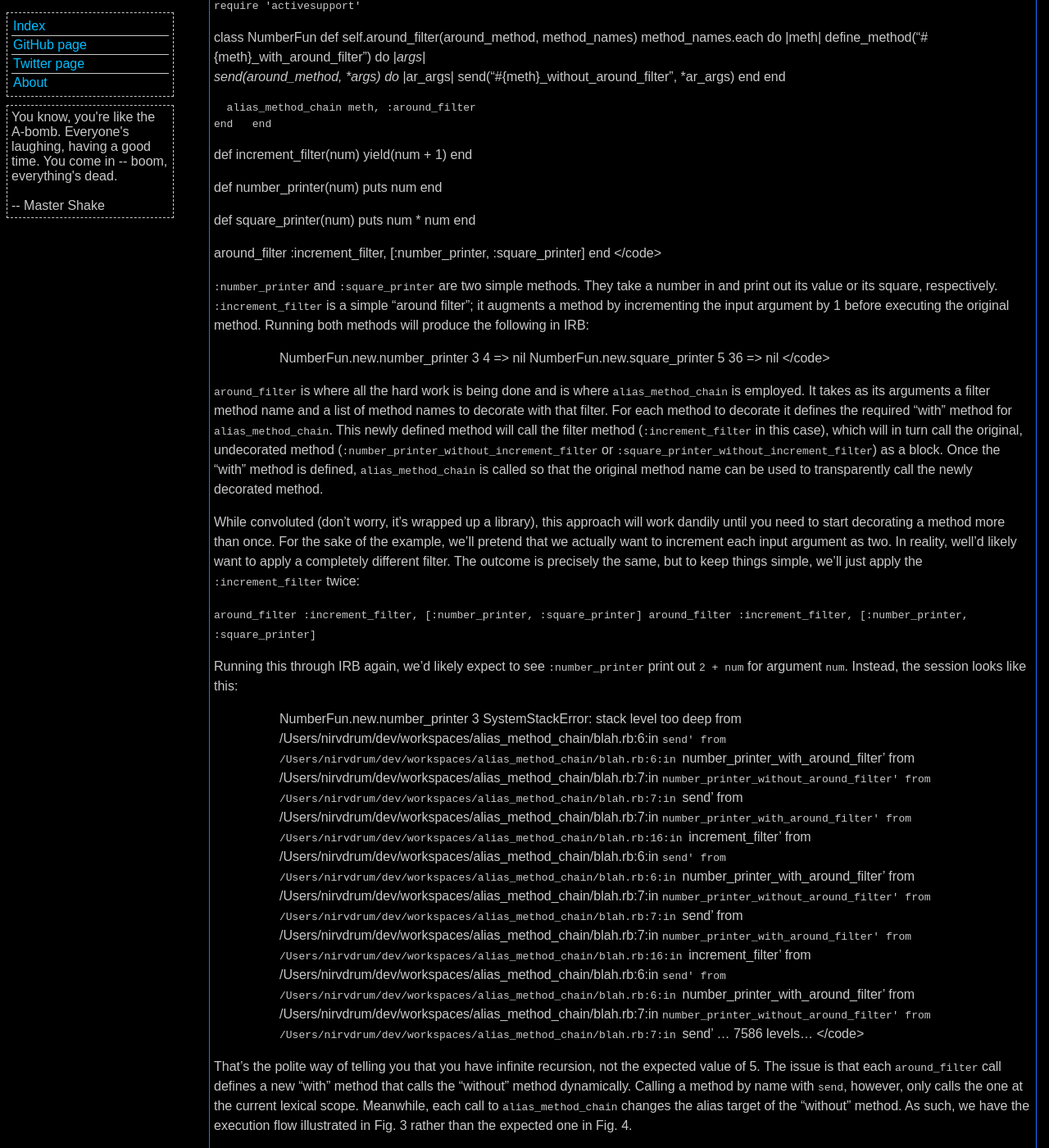
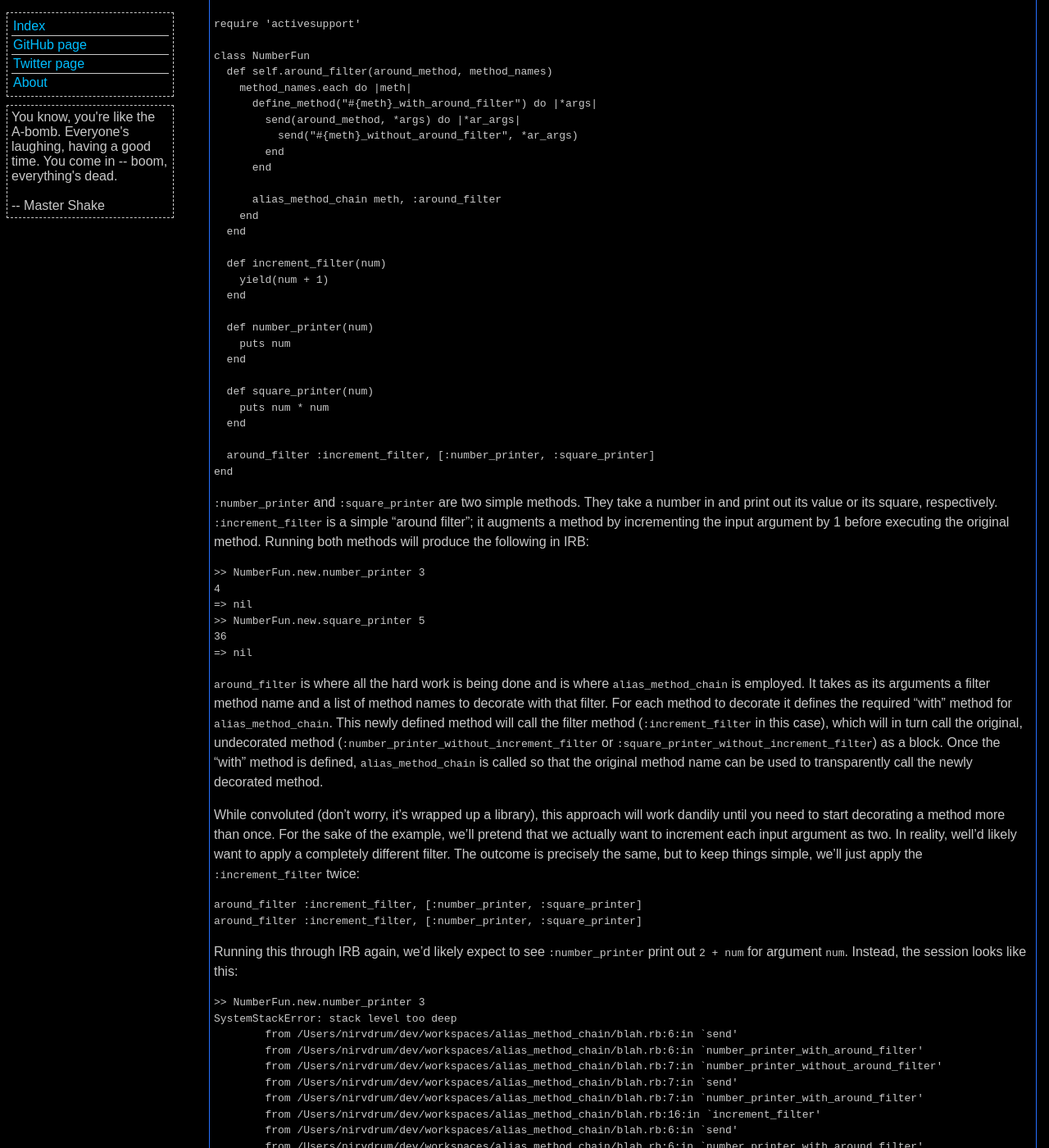
Before and after one commit to nirvdrum/nirvdrum.com, a Jekyll site: the page built from _posts/2009-05-15-alias-method-chain-closure-issue.markdown, in a window 1280 px wide and 1400 px high, scrolled down 2002 px. Shown: the whole window at 82% size. Built offline with Jekyll 4.4.1, drawn with Linux system fonts in a browser that asks for light colours; comment, search, counter and statistics services are not loaded; a style sheet for code colours, icons or effects is not loaded; some of the changed text lies outside the part shown.

Commit message:
Changed code tags back to pre tags so they render properly in feed readers.

```diff
--- a/_layouts/default.html
+++ b/_layouts/default.html
@@ -14,7 +14,6 @@
   <SCRIPT src='http://www.negativetwenty.net/syntaxhighlighter/scripts/shBrushSql.js' type='text/javascript'></SCRIPT>
   <SCRIPT src='http://www.negativetwenty.net/syntaxhighlighter/scripts/shBrushXml.js' type='text/javascript'></SCRIPT>
   <SCRIPT type='text/javascript'>
-    SyntaxHighlighter.config.tagName = 'code';
     SyntaxHighlighter.defaults['gutter'] = false;
     SyntaxHighlighter.all();
   </SCRIPT>
--- a/_posts/2009-05-15-alias-method-chain-closure-issue.markdown
+++ b/_posts/2009-05-15-alias-method-chain-closure-issue.markdown
@@ -10,16 +10,16 @@
 
 More succinctly, the following call:
 
-<code class="brush:ruby">
+<pre class="brush:ruby">
 alias_method_chain :number_printer, :filter
-</code>
+</pre>
 
 is effectively the same as:
 
-<code class="brush:ruby">
+<pre class="brush:ruby">
 alias_method :number_printer_without_filter, :number_printer
 alias_method :number_printer, :number_printer_with_filter
-</code>
+</pre>
 
 Fig. 1 illustrates how the `alias_method_chain` call changes references to the method definitions like so:
 
@@ -38,10 +38,10 @@
 
 The <a href="http://github.com/haruska/ninja-decorators/">ninja-decorators project</a> relies heavily on `alias_method_chain` and its usage will be used as the example throughout the remainder of the article.  ninja-decorators gives you `before_filter`, `after_filter`, and `around_filter` functionality outside of Rails controllers.  With these methods you can handle cross-cutting concerns in a class located elsewhere in your Rails app or without having to use Rails at all.  Using the standard examples of security and logging as cross-cutting concerns, we have something like the following:
 
-<code class="brush:ruby">
+<pre class="brush:ruby">
 around_filter :secure_around, [:number_printer]
 around_filter :log_around, [:number_printer]
-</code>
+</pre>
 
 Here, we want `:log_around` to decorate `:number_printer` with `:secure_around` applied.  Internally, `around_filter` delegates to `alias_method_chain` to handle method decoration.
 
@@ -60,7 +60,7 @@
 
 To make the discussion a little more concrete, we'll use the following example adapted from the ninja-decorators project.  It is a bit contrived, but should serve well enough as a basis for discussion.
 
-<code class="brush:ruby">
+<pre class="brush:ruby">
 require 'activesupport'
 
 class NumberFun
@@ -90,31 +90,31 @@
 
   around_filter :increment_filter, [:number_printer, :square_printer]
 end
-</code>
+</pre>
 
 `:number_printer` and `:square_printer` are two simple methods.  They take a number in and print out its value or its square, respectively.  `:increment_filter` is a simple "around filter"; it augments a method by incrementing the input argument by 1 before executing the original method.  Running both methods will produce the following in IRB:
 
-<code class="brush:ruby">
+<pre class="brush:ruby">
 >> NumberFun.new.number_printer 3
 4
 => nil
 >> NumberFun.new.square_printer 5
 36
 => nil
-</code>
+</pre>
 
 `around_filter` is where all the hard work is being done and is where `alias_method_chain` is employed.  It takes as its arguments a filter method name and a list of method names to decorate with that filter.  For each method to decorate it defines the required "with" method for `alias_method_chain`.  This newly defined method will call the filter method (`:increment_filter` in this case), which will in turn call the original, undecorated method (`:number_printer_without_increment_filter` or `:square_printer_without_increment_filter`) as a block.  Once the "with" method is defined,  `alias_method_chain` is called so that the original method name can be used to transparently call the newly decorated method.
 
 While convoluted (don't worry, it's wrapped up a library), this approach will work dandily until you need to start decorating a method more than once.  For the sake of the example, we'll pretend that we actually want to increment each input argument as two.  In reality, well'd likely want to apply a completely different filter.  The outcome is precisely the same, but to keep things simple, we'll just apply the `:increment_filter` twice:
 
-<code class="brush:ruby">
+<pre class="brush:ruby">
 around_filter :increment_filter, [:number_printer, :square_printer]
 around_filter :increment_filter, [:number_printer, :square_printer]
-</code>
+</pre>
 
 Running this through IRB again, we'd likely expect to see `:number_printer` print out `2 + num` for argument `num`.  Instead, the session looks like this:
 
-<code class="brush:ruby">
+<pre class="brush:ruby">
 >> NumberFun.new.number_printer 3
 SystemStackError: stack level too deep
 	from /Users/nirvdrum/dev/workspaces/alias_method_chain/blah.rb:6:in `send'
@@ -134,7 +134,7 @@
 	from /Users/nirvdrum/dev/workspaces/alias_method_chain/blah.rb:7:in `number_printer_without_around_filter'
 	from /Users/nirvdrum/dev/workspaces/alias_method_chain/blah.rb:7:in `send'
 ... 7586 levels...
-</code>
+</pre>
 
 That's the polite way of telling you that you have infinite recursion, not the expected value of 5.  The issue is that each `around_filter` call defines a new "with" method that calls the "without" method dynamically.  Calling a method by name with `send`, however, only calls the one at the current lexical scope.  Meanwhile, each call to `alias_method_chain` changes the alias target of the "without" method.  As such, we have the execution flow illustrated in Fig. 3 rather than the expected one in Fig. 4.
 
@@ -162,7 +162,7 @@
 
 A simplified definition is thus:
 
-<code class="brush:ruby">
+<pre class="brush:ruby">
 def alias_method_chain(target, feature)
   with_method = "#{target}_with_#{feature}"
   without_method = "#{target}_without_#{feature}"
@@ -171,11 +171,11 @@
   yield if block_given?
   alias_method target, with_method
 end
-</code>
+</pre>
 
 The block passed to alias_method_chain can then take care of the creation of the "with" method, which will have access to the "without" method at the current level.  Breaking away from `around_filter`, we can more easily see how nested `alias_method_chain` calls work with the new definition:
 
-<code class="brush:ruby">
+<pre class="brush:ruby">
 class MoreNumberFun
   # Build up a proc that will construct the filtered method
   # Execution of the proc is delayed until we encounter the alias_method_chain call.
@@ -199,17 +199,17 @@
   alias_method_chain :number_printer, :filter, &filtered_method_builder
   alias_method_chain :number_printer, :filter, &filtered_method_builder
 end
-</code>
+</pre>
 
 In this admittedly convoluted example, the block passed to the `alias_method_chain` calls is built up as a proc first.  This allows us to make the same `alias_method_chain` calls without needing to duplicate code.  The proc gets a reference to `:number_printer_without_filter` and calls it within the newly defined `:number_printer_with_filter`, which for simplicity in the example, provides the same behavior that `:increment_filter` previously did.  This forms a closure and lets each level of "with" and "without" methods to pair up, subsequently avoiding the infinite recursion problem when using just `send` alone.
 
 Running in IRB now, we get the expected behavior of print out of `2 + num` for argument `num`, rather than the stack overflow exception we previously experienced:
 
-<code class="brush:ruby">
+<pre class="brush:ruby">
 >> MoreNumberFun.new.number_printer 3
 5
 => nil
-</code>
+</pre>
 
 Conclusion
 ==========
```
Also changed, not shown: _posts/2009-04-26-composite-index-problem-with-postgresql-and-rails-2.x.markdown (+8 -8 lines).
